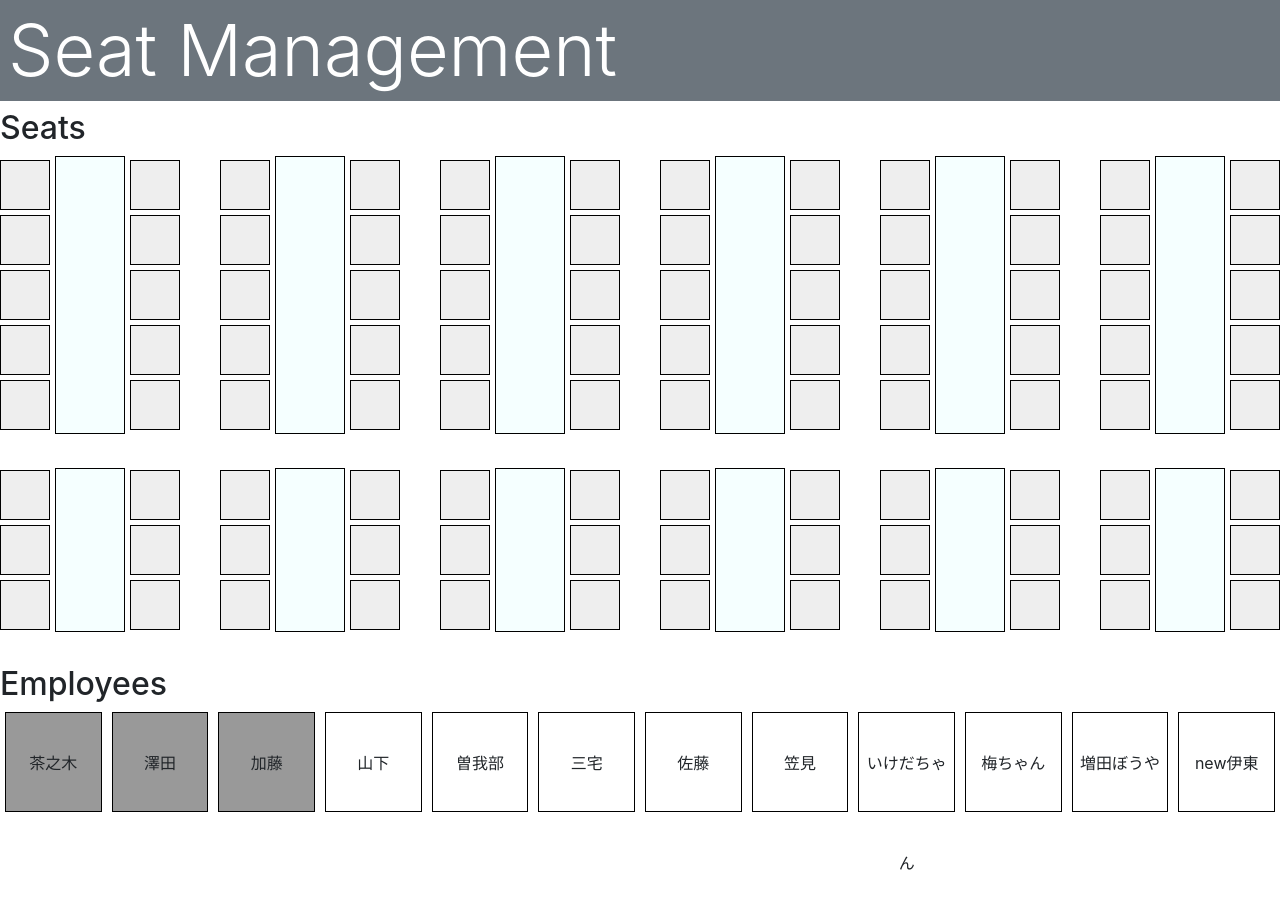
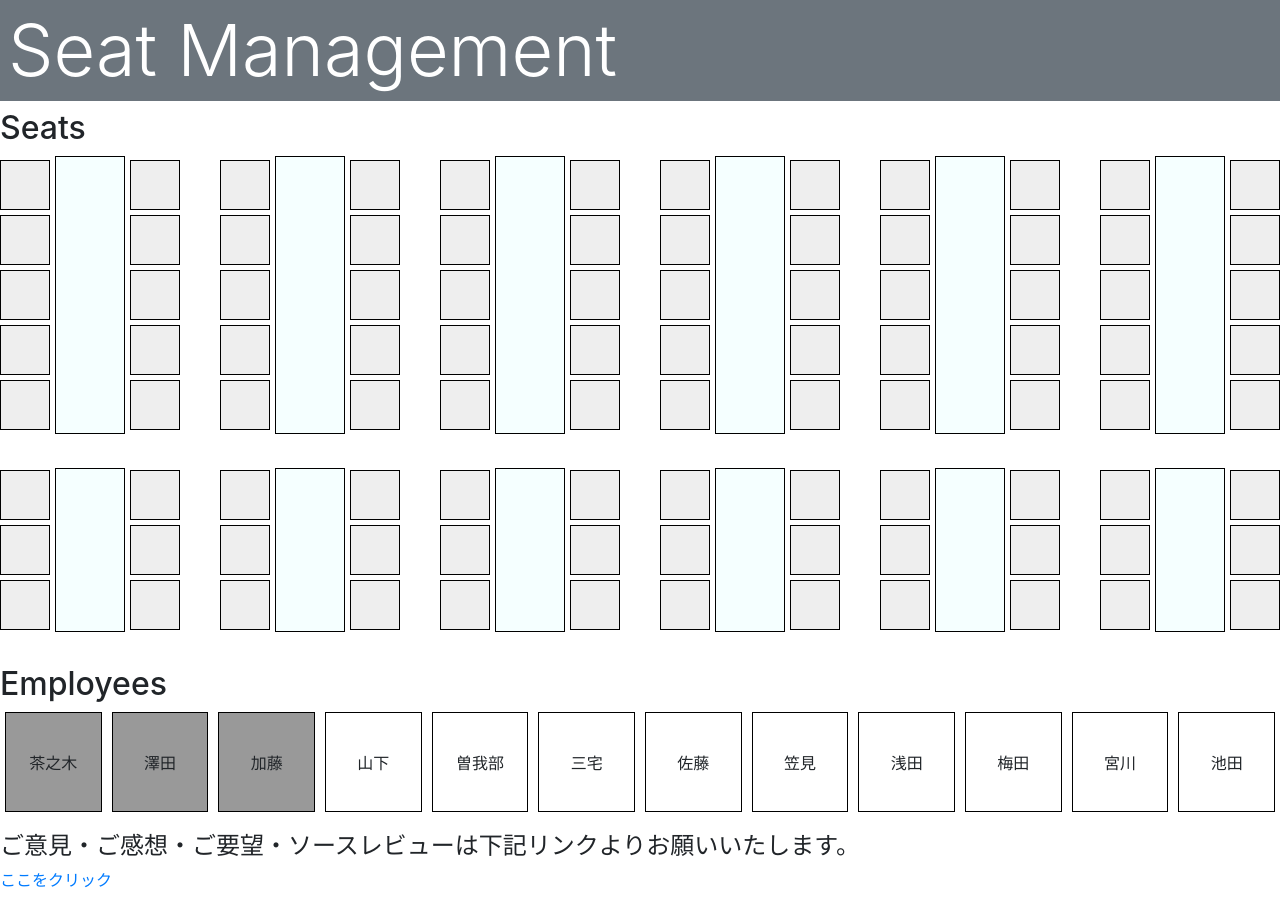
Before and after one commit to yosuke-dan/SeatManagement, a plain HTML site: page SeatMap.html in a window 1280 px wide. Shown: the top 913 px of the page. After the commit the page ends 892 px from the top, so only its background shows below. Drawn offline with nearby package versions, Linux system fonts and the light colour scheme.

Commit message:
add feedback link

```diff
--- a/SeatMap.html
+++ b/SeatMap.html
@@ -152,6 +152,9 @@
             >{{ item.name }}
             </div>
         </div>
+
+        <h4 style="padding-top: 20px;">ご意見・ご感想・ご要望・ソースレビューは下記リンクよりお願いいたします。</h4>
+        <a href="https://forms.gle/Wm25VHszoaMmLXKS7" target="_blank">ここをクリック</a>
     </div>
 
     <script>
@@ -172,10 +175,10 @@
                         Miyake: { name: "三宅", seated: false, },
                         Sato: { name: "佐藤", seated: false, },
                         Kasami: { name: "笠見", seated: false, },
-                        Ikeda  : { name: "いけだちゃん", seated: false, },
-                        Umeda  : { name: "梅ちゃん", seated: false, },
-                        Masuda : { name: "増田ぼうや", seated: false, },
-                        Ito : { name: "new伊東", seated: false, },
+                        Ikeda  : { name: "浅田", seated: false, },
+                        Umeda  : { name: "梅田", seated: false, },
+                        Masuda : { name: "宮川", seated: false, },
+                        Ito : { name: "池田", seated: false, },
                     },
                 };
             },
```
